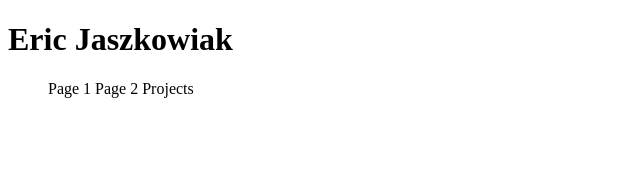
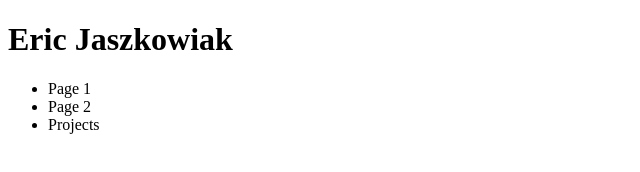
Before and after one commit to ejaszkowiak/ejaszkowiak.github.io, a plain HTML site: page index.html in a window 1280 px wide. Shown: the whole page, without its empty margins (0-640 px from the left). Drawn offline with Linux system fonts and the light colour scheme.

Commit message:
list items

```diff
--- a/index.html
+++ b/index.html
@@ -1,10 +1,11 @@
 <!DOCTYPE html>
 <html>
-<body>
-<h1>Eric Jaszkowiak</h1>
-<ul>Page 1
-  Page 2
-  Projects
-</ul>
-</body>
+  <body>
+    <h1>Eric Jaszkowiak</h1>
+    <ul>
+      <li>Page 1</li>
+      <li>Page 2</li>
+      <li>Projects</li>
+    </ul>
+  </body>
 </html>
```
